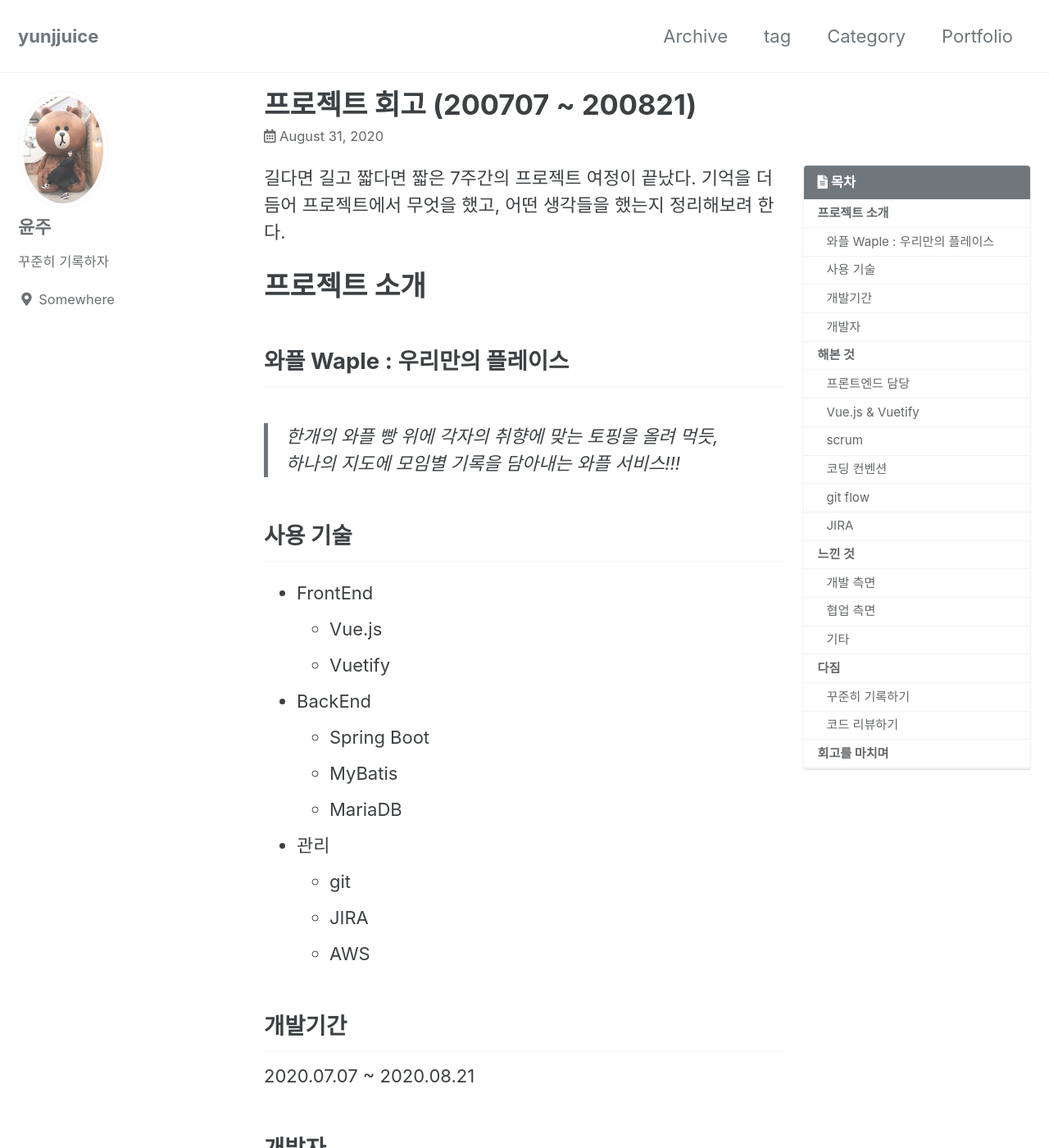
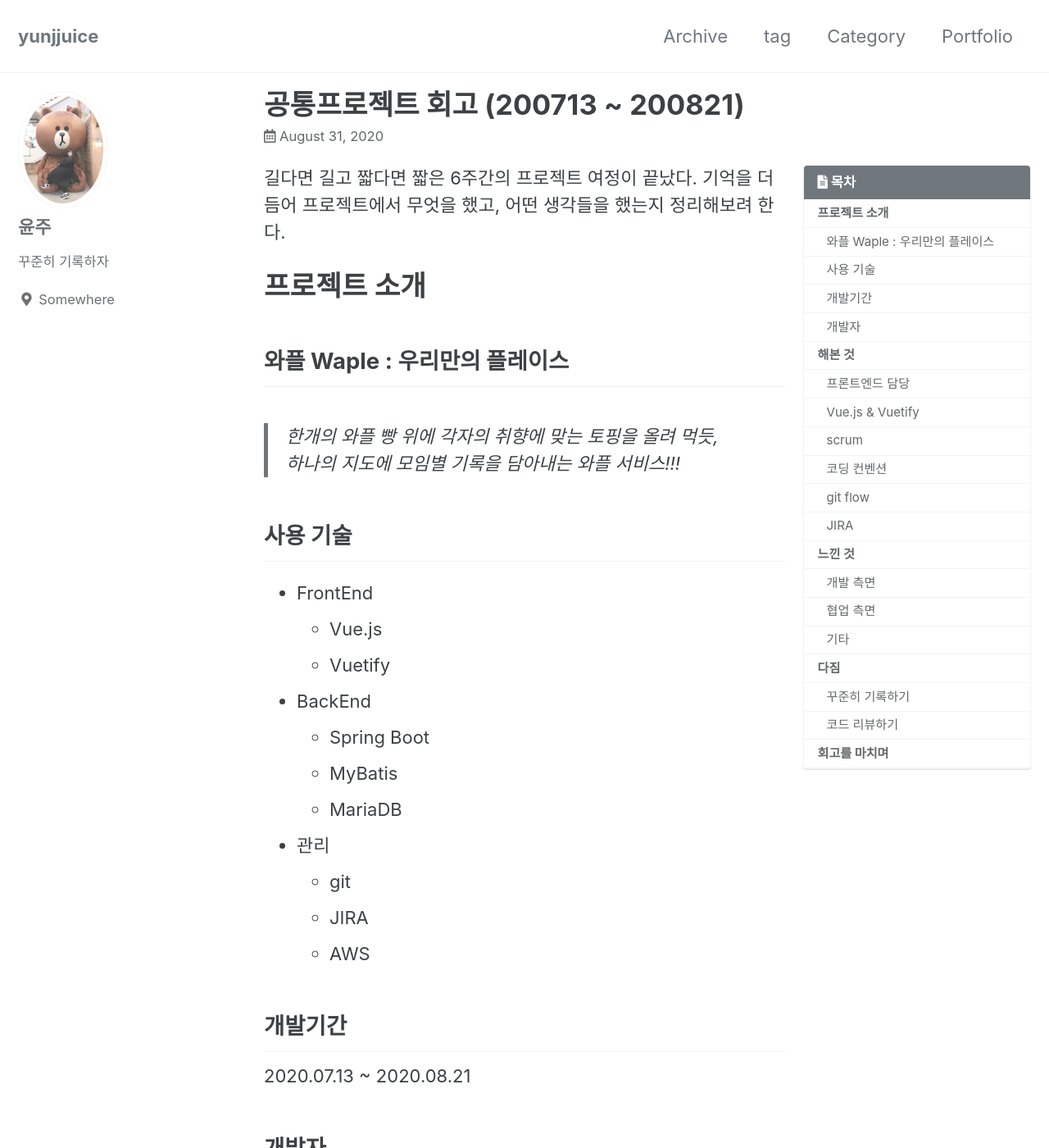
Before and after one commit to yunjjuice/yunjjuice.github.io, a Jekyll site: the page built from _posts/2020-08-31-공통프로젝트회고.md, in a window 1280 px wide and 1400 px high. Shown: the whole window at 82% size. Built offline with Jekyll 4.4.1, drawn with Linux system fonts in a browser that asks for light colours; cached includes are drawn as plain includes.

Commit message:
[update] 파일명 변경 및 프로젝트 기간 수정

```diff
--- a/_posts/2020-08-31-프로젝트회고.md
+++ b/_posts/2020-08-31-공통프로젝트회고.md
@@ -1,15 +1,15 @@
 ---
-title: "프로젝트 회고 (200707 ~ 200821)"
+title: "공통프로젝트 회고 (200713 ~ 200821)"
 date: 2020-08-31 22:05:37
 categories : [프로젝트, 회고]
 tags: [프로젝트]
-excerpt: "싸피에서 약 7주간의 공통 프로젝트를 끝내고 회고를 해보았다"
+excerpt: "싸피에서 약 6주간의 공통 프로젝트를 끝내고 회고를 해보았다"
 toc: true
 toc_label: "목차"
 toc_sticky: true
 ---
 
-길다면 길고 짧다면 짧은 7주간의 프로젝트 여정이 끝났다.
+길다면 길고 짧다면 짧은 6주간의 프로젝트 여정이 끝났다.
 기억을 더듬어 프로젝트에서 무엇을 했고, 어떤 생각들을 했는지 정리해보려 한다.
 
 # 프로젝트 소개
@@ -31,7 +31,7 @@ toc_sticky: true
   - AWS
 
 ## 개발기간
-2020.07.07 ~ 2020.08.21
+2020.07.13 ~ 2020.08.21
 
 ## 개발자
 백엔드 2, 프론트 1
```
